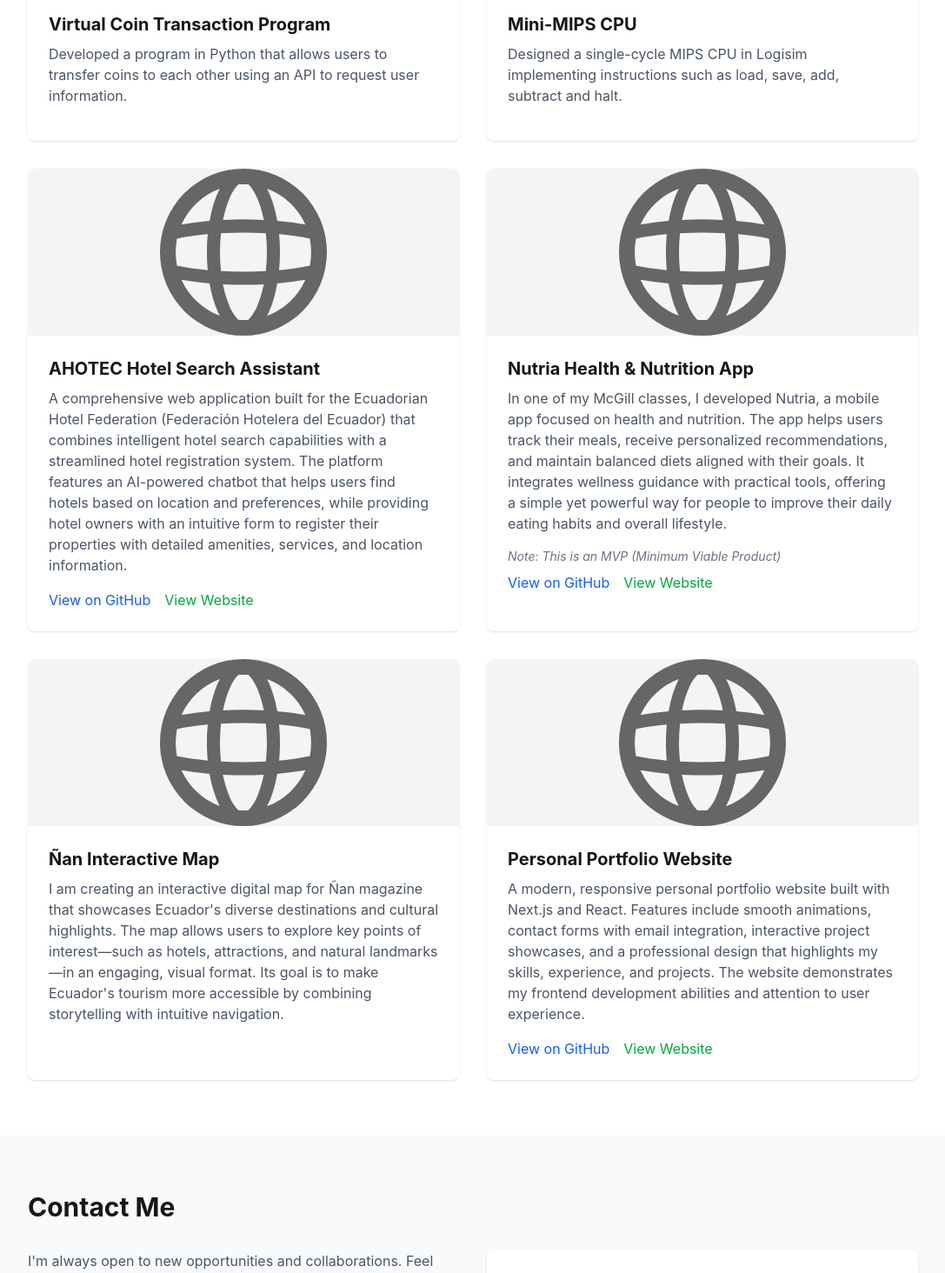
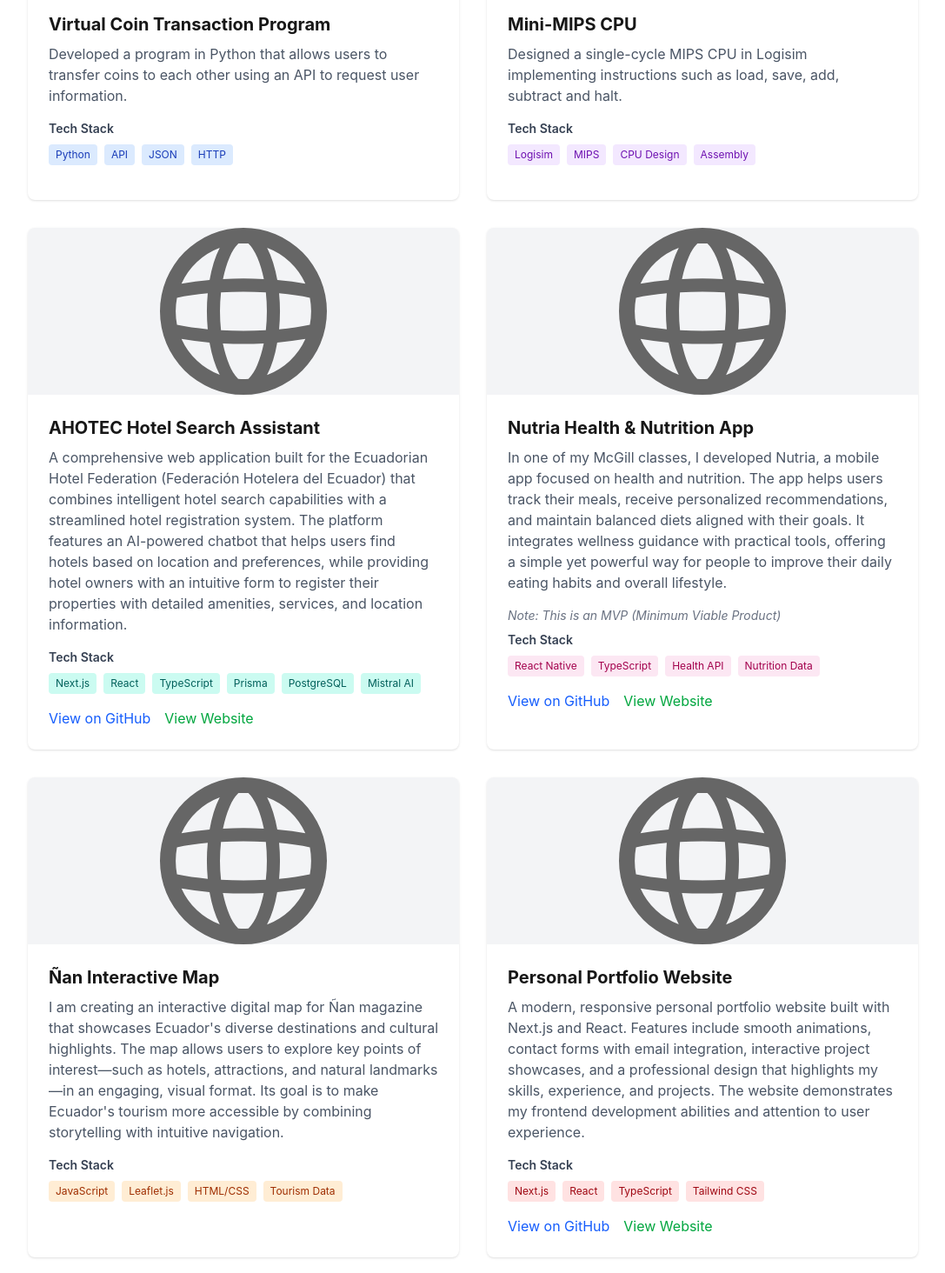
Before and after one commit to Mau567/personal_webpage, a Next.js app: page / in a window 1280 px wide. Shown: the part 5740-7204 px from the top of the page at 87% size, without its empty margins (96-1183 px from the left). Built offline with nearby package versions, Linux system fonts and the light colour scheme.

Commit message:
Update homepage project cards: enhance tech stack display with improved styling, replace placeholder links with actual GitHub and website URLs, and add click event logging for GitHub link. Simplify project card structure by removing unnecessary overlays.

```diff
--- a/src/app/page.tsx
+++ b/src/app/page.tsx
@@ -190,7 +190,10 @@ export default function Home() {
                 Download CV
               </a>
               <a
-                href="#"
+                href="https://github.com/Mau567"
+                target="_blank"
+                rel="noopener noreferrer"
+                onClick={() => console.log('GitHub link clicked')}
                 className="bg-gray-800 text-white px-6 py-3 rounded-lg shadow transition-transform hover:bg-gray-900 hover:scale-105 flex items-center"
               >
                 <span className="mr-2">🐙</span>
@@ -594,72 +597,71 @@ export default function Home() {
           <h2 className="text-3xl font-bold mb-8">Projects</h2>
           <div className="grid md:grid-cols-2 gap-8">
             {/* Project Card */}
-            <div className="group bg-white dark:bg-gray-700 rounded-lg shadow overflow-hidden fade-in relative">
+            <div className="bg-white dark:bg-gray-700 rounded-lg shadow overflow-hidden fade-in">
               <Image src="/globe.svg" alt="Virtual Coin Transaction Program" width={400} height={192} className="w-full h-48 object-contain bg-gray-100" />
               <div className="p-6">
                 <h3 className="text-xl font-bold mb-2">Virtual Coin Transaction Program</h3>
                 <p className="text-gray-600 dark:text-gray-300 mb-4">
                   Developed a program in Python that allows users to transfer coins to each other using an API to request user information.
                 </p>
-              </div>
-              {/* Tech Stack Overlay */}
-              <div className="absolute inset-0 bg-blue-600/90 text-white p-6 flex flex-col justify-center items-center opacity-0 group-hover:opacity-100 transition-opacity duration-300">
-                <h4 className="text-xl font-bold mb-4">Tech Stack</h4>
-                <div className="grid grid-cols-2 gap-2 text-center">
-                  <span className="bg-white/20 px-3 py-1 rounded">Python</span>
-                  <span className="bg-white/20 px-3 py-1 rounded">API</span>
-                  <span className="bg-white/20 px-3 py-1 rounded">JSON</span>
-                  <span className="bg-white/20 px-3 py-1 rounded">HTTP</span>
+                <div className="mb-4">
+                  <h4 className="text-sm font-semibold text-gray-700 dark:text-gray-300 mb-2">Tech Stack</h4>
+                  <div className="flex flex-wrap gap-2">
+                    <span className="bg-blue-100 dark:bg-blue-900 text-blue-800 dark:text-blue-200 px-2 py-1 rounded text-xs">Python</span>
+                    <span className="bg-blue-100 dark:bg-blue-900 text-blue-800 dark:text-blue-200 px-2 py-1 rounded text-xs">API</span>
+                    <span className="bg-blue-100 dark:bg-blue-900 text-blue-800 dark:text-blue-200 px-2 py-1 rounded text-xs">JSON</span>
+                    <span className="bg-blue-100 dark:bg-blue-900 text-blue-800 dark:text-blue-200 px-2 py-1 rounded text-xs">HTTP</span>
+                  </div>
                 </div>
               </div>
             </div>
-            <div className="group bg-white dark:bg-gray-700 rounded-lg shadow overflow-hidden fade-in relative">
+            <div className="bg-white dark:bg-gray-700 rounded-lg shadow overflow-hidden fade-in">
               <Image src="/window.svg" alt="Mini-MIPS CPU" width={400} height={192} className="w-full h-48 object-contain bg-gray-100" />
               <div className="p-6">
                 <h3 className="text-xl font-bold mb-2">Mini-MIPS CPU</h3>
                 <p className="text-gray-600 dark:text-gray-300 mb-4">
                   Designed a single-cycle MIPS CPU in Logisim implementing instructions such as load, save, add, subtract and halt.
                 </p>
-              </div>
-              {/* Tech Stack Overlay */}
-              <div className="absolute inset-0 bg-purple-600/90 text-white p-6 flex flex-col justify-center items-center opacity-0 group-hover:opacity-100 transition-opacity duration-300">
-                <h4 className="text-xl font-bold mb-4">Tech Stack</h4>
-                <div className="grid grid-cols-2 gap-2 text-center">
-                  <span className="bg-white/20 px-3 py-1 rounded">Logisim</span>
-                  <span className="bg-white/20 px-3 py-1 rounded">MIPS</span>
-                  <span className="bg-white/20 px-3 py-1 rounded">CPU Design</span>
-                  <span className="bg-white/20 px-3 py-1 rounded">Assembly</span>
+                <div className="mb-4">
+                  <h4 className="text-sm font-semibold text-gray-700 dark:text-gray-300 mb-2">Tech Stack</h4>
+                  <div className="flex flex-wrap gap-2">
+                    <span className="bg-purple-100 dark:bg-purple-900 text-purple-800 dark:text-purple-200 px-2 py-1 rounded text-xs">Logisim</span>
+                    <span className="bg-purple-100 dark:bg-purple-900 text-purple-800 dark:text-purple-200 px-2 py-1 rounded text-xs">MIPS</span>
+                    <span className="bg-purple-100 dark:bg-purple-900 text-purple-800 dark:text-purple-200 px-2 py-1 rounded text-xs">CPU Design</span>
+                    <span className="bg-purple-100 dark:bg-purple-900 text-purple-800 dark:text-purple-200 px-2 py-1 rounded text-xs">Assembly</span>
+                  </div>
                 </div>
               </div>
             </div>
-            <div className="group bg-white dark:bg-gray-700 rounded-lg shadow overflow-hidden fade-in relative">
+                        <div className="bg-white dark:bg-gray-700 rounded-lg shadow overflow-hidden fade-in">
               <Image src="/globe.svg" alt="AHOTEC Hotel Search Assistant" width={400} height={192} className="w-full h-48 object-contain bg-gray-100" />
               <div className="p-6">
                 <h3 className="text-xl font-bold mb-2">AHOTEC Hotel Search Assistant</h3>
                 <p className="text-gray-600 dark:text-gray-300 mb-4">
                   A comprehensive web application built for the Ecuadorian Hotel Federation (Federación Hotelera del Ecuador) that combines intelligent hotel search capabilities with a streamlined hotel registration system. The platform features an AI-powered chatbot that helps users find hotels based on location and preferences, while providing hotel owners with an intuitive form to register their properties with detailed amenities, services, and location information.
                 </p>
+                <div className="mb-4">
+                  <h4 className="text-sm font-semibold text-gray-700 dark:text-gray-300 mb-2">Tech Stack</h4>
+                  <div className="flex flex-wrap gap-2">
+                    <span className="bg-teal-100 dark:bg-teal-900 text-teal-800 dark:text-teal-200 px-2 py-1 rounded text-xs">Next.js</span>
+                    <span className="bg-teal-100 dark:bg-teal-900 text-teal-800 dark:text-teal-200 px-2 py-1 rounded text-xs">React</span>
+                    <span className="bg-teal-100 dark:bg-teal-900 text-teal-800 dark:text-teal-200 px-2 py-1 rounded text-xs">TypeScript</span>
+                    <span className="bg-teal-100 dark:bg-teal-900 text-teal-800 dark:text-teal-200 px-2 py-1 rounded text-xs">Prisma</span>
+                    <span className="bg-teal-100 dark:bg-teal-900 text-teal-800 dark:text-teal-200 px-2 py-1 rounded text-xs">PostgreSQL</span>
+                    <span className="bg-teal-100 dark:bg-teal-900 text-teal-800 dark:text-teal-200 px-2 py-1 rounded text-xs">Mistral AI</span>
+                  </div>
+                </div>
                 <div className="flex space-x-4">
-                  <a href="#" className="text-blue-600 hover:underline">
+                  <a href="https://github.com/Mau567/AHOTEC_chatbot" target="_blank" rel="noopener noreferrer" className="text-blue-600 hover:underline">
                     View on GitHub
                   </a>
-                  <a href="#" className="text-green-600 hover:underline">
+                  <a href="https://ahotec-chatbot.vercel.app/" target="_blank" rel="noopener noreferrer" className="text-green-600 hover:underline">
                     View Website
                   </a>
                 </div>
               </div>
-              {/* Tech Stack Overlay */}
-              <div className="absolute inset-0 bg-teal-600/90 text-white p-6 flex flex-col justify-center items-center opacity-0 group-hover:opacity-100 transition-opacity duration-300">
-                <h4 className="text-xl font-bold mb-4">Tech Stack</h4>
-                <div className="grid grid-cols-2 gap-2 text-center">
-                  <span className="bg-white/20 px-3 py-1 rounded">Chatbot</span>
-                  <span className="bg-white/20 px-3 py-1 rounded">AI</span>
-                  <span className="bg-white/20 px-3 py-1 rounded">Bilingual</span>
-                  <span className="bg-white/20 px-3 py-1 rounded">Hotel API</span>
-                </div>
-              </div>
             </div>
-            <div className="group bg-white dark:bg-gray-700 rounded-lg shadow overflow-hidden fade-in relative">
+                        <div className="bg-white dark:bg-gray-700 rounded-lg shadow overflow-hidden fade-in">
               <Image src="/globe.svg" alt="Nutria Health & Nutrition App" width={400} height={192} className="w-full h-48 object-contain bg-gray-100" />
               <div className="p-6">
                 <h3 className="text-xl font-bold mb-2">Nutria Health & Nutrition App</h3>
@@ -669,69 +671,66 @@ export default function Home() {
                 <p className="text-sm text-gray-500 dark:text-gray-400 mb-2">
                   <em>Note: This is an MVP (Minimum Viable Product)</em>
                 </p>
+                <div className="mb-4">
+                  <h4 className="text-sm font-semibold text-gray-700 dark:text-gray-300 mb-2">Tech Stack</h4>
+                  <div className="flex flex-wrap gap-2">
+                    <span className="bg-pink-100 dark:bg-pink-900 text-pink-800 dark:text-pink-200 px-2 py-1 rounded text-xs">React Native</span>
+                    <span className="bg-pink-100 dark:bg-pink-900 text-pink-800 dark:text-pink-200 px-2 py-1 rounded text-xs">TypeScript</span>
+                    <span className="bg-pink-100 dark:bg-pink-900 text-pink-800 dark:text-pink-200 px-2 py-1 rounded text-xs">Health API</span>
+                    <span className="bg-pink-100 dark:bg-pink-900 text-pink-800 dark:text-pink-200 px-2 py-1 rounded text-xs">Nutrition Data</span>
+                  </div>
+                </div>
                 <div className="flex space-x-4">
-                  <a href="#" className="text-blue-600 hover:underline">
+                  <a href="https://github.com/Mau567/Nutria_App" target="_blank" rel="noopener noreferrer" className="text-blue-600 hover:underline">
                     View on GitHub
                   </a>
-                  <a href="#" className="text-green-600 hover:underline">
+                  <a href="https://nutria-app-eta.vercel.app/" target="_blank" rel="noopener noreferrer" className="text-green-600 hover:underline">
                     View Website
                   </a>
                 </div>
               </div>
-              {/* Tech Stack Overlay */}
-              <div className="absolute inset-0 bg-pink-600/90 text-white p-6 flex flex-col justify-center items-center opacity-0 group-hover:opacity-100 transition-opacity duration-300">
-                <h4 className="text-xl font-bold mb-4">Tech Stack</h4>
-                <div className="grid grid-cols-2 gap-2 text-center">
-                  <span className="bg-white/20 px-3 py-1 rounded">Mobile App</span>
-                  <span className="bg-white/20 px-3 py-1 rounded">Health Tech</span>
-                  <span className="bg-white/20 px-1 py-1 rounded text-xs">Nutrition API</span>
-                  <span className="bg-white/20 px-1 py-1 rounded text-xs">User Tracking</span>
-                </div>
-              </div>
             </div>
-            <div className="group bg-white dark:bg-gray-700 rounded-lg shadow overflow-hidden fade-in relative">
+            <div className="bg-white dark:bg-gray-700 rounded-lg shadow overflow-hidden fade-in">
               <Image src="/globe.svg" alt="Ñan Interactive Map" width={400} height={192} className="w-full h-48 object-contain bg-gray-100" />
               <div className="p-6">
                 <h3 className="text-xl font-bold mb-2">Ñan Interactive Map</h3>
                 <p className="text-gray-600 dark:text-gray-300 mb-4">
                   I am creating an interactive digital map for Ñan magazine that showcases Ecuador&apos;s diverse destinations and cultural highlights. The map allows users to explore key points of interest—such as hotels, attractions, and natural landmarks—in an engaging, visual format. Its goal is to make Ecuador&apos;s tourism more accessible by combining storytelling with intuitive navigation.
                 </p>
-              </div>
-              {/* Tech Stack Overlay */}
-              <div className="absolute inset-0 bg-orange-600/90 text-white p-6 flex flex-col justify-center items-center opacity-0 group-hover:opacity-100 transition-opacity duration-300">
-                <h4 className="text-xl font-bold mb-4">Tech Stack</h4>
-                <div className="grid grid-cols-2 gap-2 text-center">
-                  <span className="bg-white/20 px-3 py-1 rounded">Interactive Maps</span>
-                  <span className="bg-white/20 px-3 py-1 rounded">Web Development</span>
-                  <span className="bg-white/20 px-1 py-1 rounded text-xs">Tourism Data</span>
-                  <span className="bg-white/20 px-1 py-1 rounded text-xs">Storytelling</span>
+                <div className="mb-4">
+                  <h4 className="text-sm font-semibold text-gray-700 dark:text-gray-300 mb-2">Tech Stack</h4>
+                  <div className="flex flex-wrap gap-2">
+                    <span className="bg-orange-100 dark:bg-orange-900 text-orange-800 dark:text-orange-200 px-2 py-1 rounded text-xs">JavaScript</span>
+                    <span className="bg-orange-100 dark:bg-orange-900 text-orange-800 dark:text-orange-200 px-2 py-1 rounded text-xs">Leaflet.js</span>
+                    <span className="bg-orange-100 dark:bg-orange-900 text-orange-800 dark:text-orange-200 px-2 py-1 rounded text-xs">HTML/CSS</span>
+                    <span className="bg-orange-100 dark:bg-orange-900 text-orange-800 dark:text-orange-200 px-2 py-1 rounded text-xs">Tourism Data</span>
+                  </div>
                 </div>
               </div>
             </div>
-            <div className="group bg-white dark:bg-gray-700 rounded-lg shadow overflow-hidden fade-in relative">
+                        <div className="bg-white dark:bg-gray-700 rounded-lg shadow overflow-hidden fade-in">
               <Image src="/globe.svg" alt="Personal Portfolio Website" width={400} height={192} className="w-full h-48 object-contain bg-gray-100" />
               <div className="p-6">
                 <h3 className="text-xl font-bold mb-2">Personal Portfolio Website</h3>
                 <p className="text-gray-600 dark:text-gray-300 mb-4">
                   A modern, responsive personal portfolio website built with Next.js and React. Features include smooth animations, contact forms with email integration, interactive project showcases, and a professional design that highlights my skills, experience, and projects. The website demonstrates my frontend development abilities and attention to user experience.
                 </p>
+                <div className="mb-4">
+                  <h4 className="text-sm font-semibold text-gray-700 dark:text-gray-300 mb-2">Tech Stack</h4>
+                  <div className="flex flex-wrap gap-2">
+                    <span className="bg-red-100 dark:bg-red-900 text-red-800 dark:text-red-200 px-2 py-1 rounded text-xs">Next.js</span>
+                    <span className="bg-red-100 dark:bg-red-900 text-red-800 dark:text-red-200 px-2 py-1 rounded text-xs">React</span>
+                    <span className="bg-red-100 dark:bg-red-900 text-red-800 dark:text-red-200 px-2 py-1 rounded text-xs">TypeScript</span>
+                    <span className="bg-red-100 dark:bg-red-900 text-red-800 dark:text-red-200 px-2 py-1 rounded text-xs">Tailwind CSS</span>
+                  </div>
+                </div>
                 <div className="flex space-x-4">
-                  <a href="#" className="text-blue-600 hover:underline">
+                  <a href="https://github.com/Mau567/personal_webpage" target="_blank" rel="noopener noreferrer" className="text-blue-600 hover:underline">
                     View on GitHub
                   </a>
-                  <a href="#" className="text-green-600 hover:underline">
+                  <a href="https://mauriciopersonalwebpage.vercel.app" target="_blank" rel="noopener noreferrer" className="text-green-600 hover:underline">
                     View Website
                   </a>
-                </div>
-              </div>
-              {/* Tech Stack Overlay */}
-              <div className="absolute inset-0 bg-red-600/90 text-white p-6 flex flex-col justify-center items-center opacity-0 group-hover:opacity-100 transition-opacity duration-300">
-                <h4 className="text-xl font-bold mb-4">Tech Stack</h4>
-                <div className="grid grid-cols-2 gap-2 text-center">
-                  <span className="bg-white/20 px-3 py-1 rounded">Next.js</span>
-                  <span className="bg-white/20 px-3 py-1 rounded">React</span>
-                  <span className="bg-white/20 px-1 py-1 rounded text-xs">TypeScript</span>
-                  <span className="bg-white/20 px-1 py-1 rounded text-xs">Tailwind CSS</span>
                 </div>
               </div>
             </div>
@@ -796,7 +795,7 @@ export default function Home() {
                   <span className="mr-3 text-xl">🐙</span>
                   <div>
                     <p className="font-medium">GitHub</p>
-                    <a href="#" className="text-blue-600 hover:underline">
+                    <a href="https://github.com/Mau567" target="_blank" rel="noopener noreferrer" className="text-blue-600 hover:underline">
                       View Profile
                     </a>
                   </div>
```
